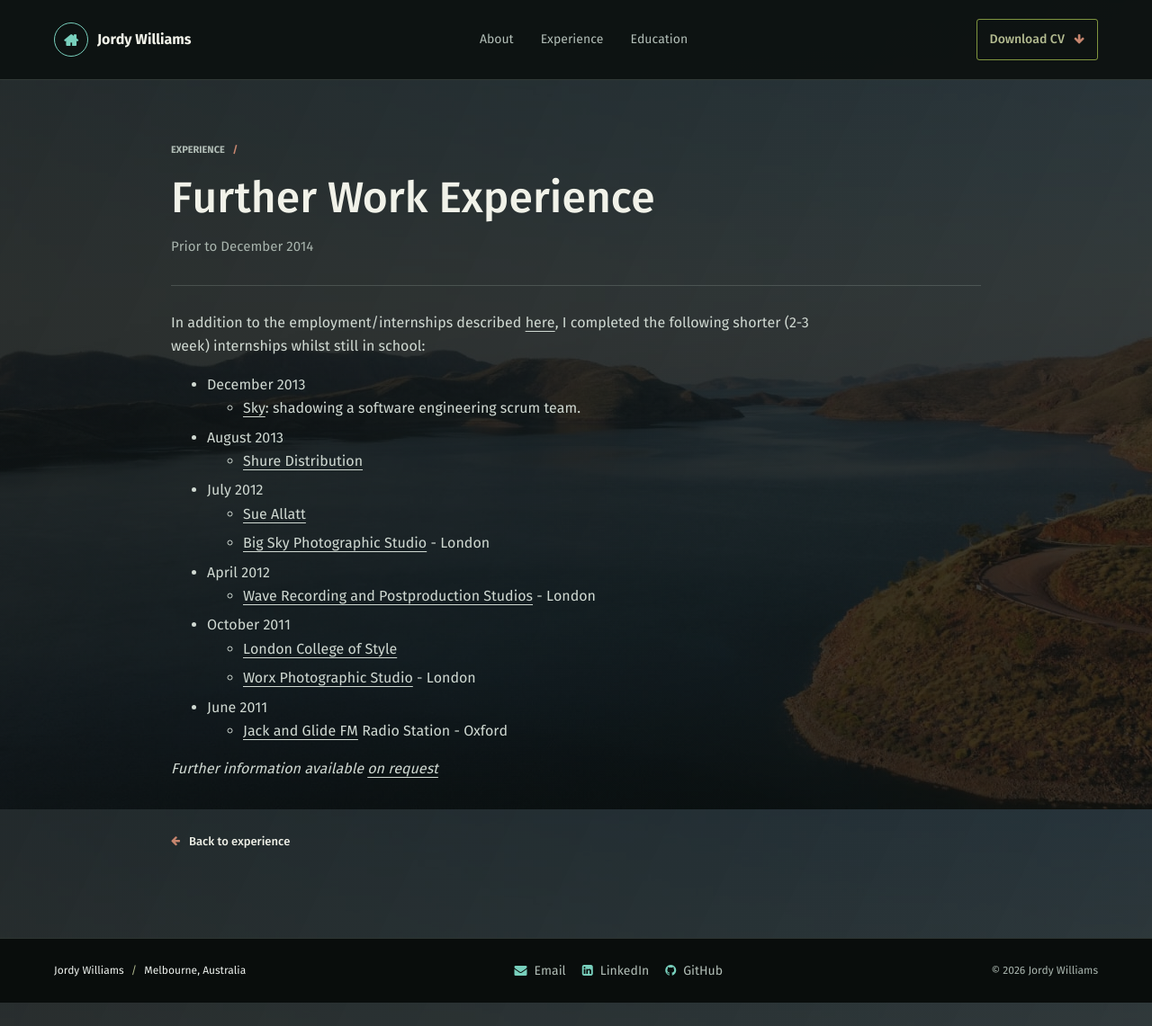
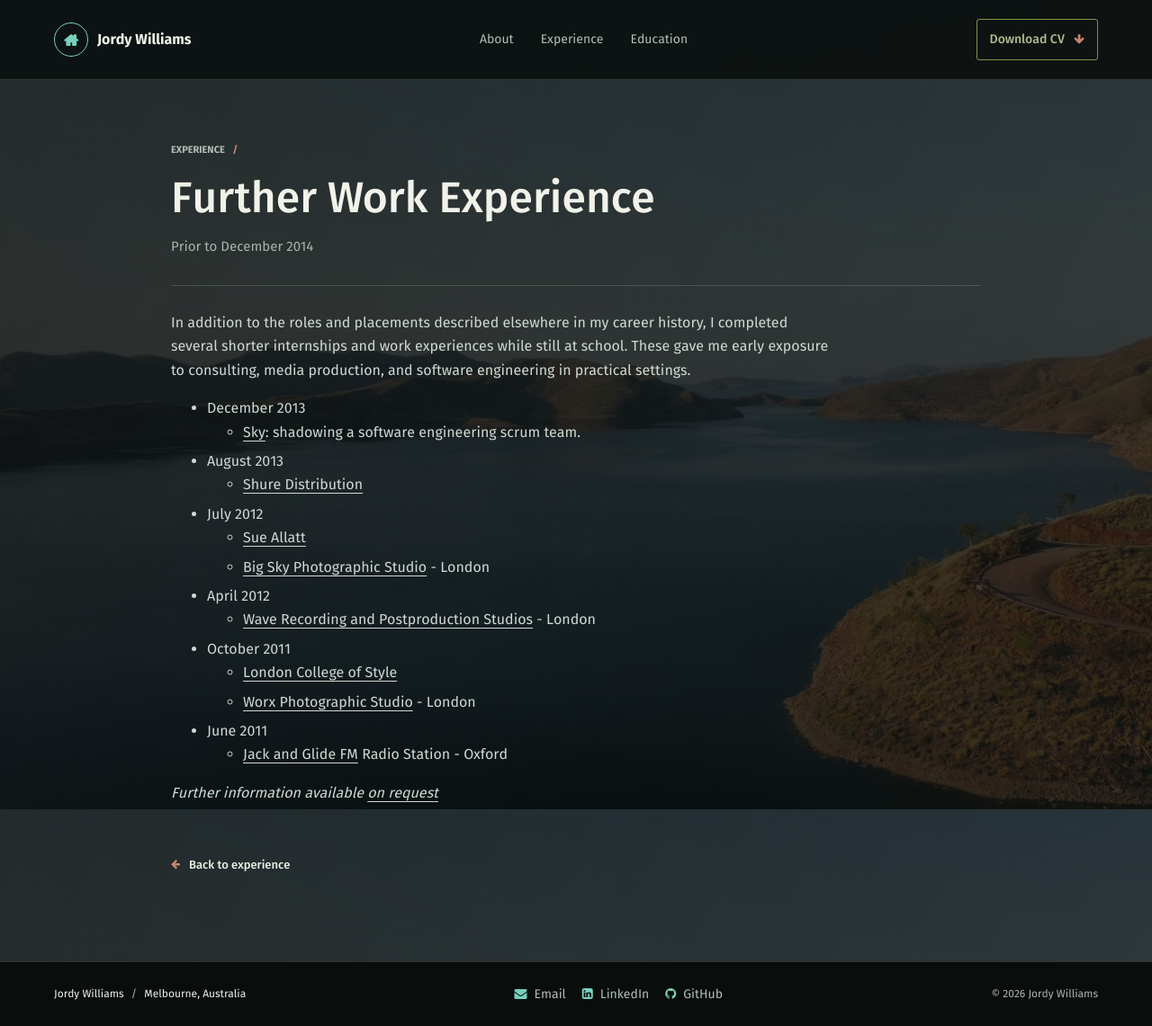
Before and after one commit to jordyjwilliams/jordyjwilliams.github.io, a Jekyll site: the page built from _posts/2014-12-01-furtherWorkExp.md, in a window 1280 px wide. Shown: the whole page at 90% size. Built offline with Jekyll 4.4.1, drawn with Linux system fonts in a browser that asks for light colours; before the commit the page ends 1115 px from its top, so only the background shows below that.

Commit message:
docs: updatae further work exp

```diff
--- a/_posts/2014-12-01-furtherWorkExp.md
+++ b/_posts/2014-12-01-furtherWorkExp.md
@@ -6,7 +6,7 @@ excerpt: "Prior to December 2014 - (Various lengths)"
 comments: false
 ---
 
-In addition to the employment/internships described [here]({{ site.url }}/employment), I completed the following shorter (2-3 week) internships whilst still in school:
+In addition to the roles and placements described elsewhere in my career history, I completed several shorter internships and work experiences while still at school. These gave me early exposure to consulting, media production, and software engineering in practical settings.
 
 * December 2013
     * [Sky](https://careers.sky.com/earlycareers/summerinternships/): shadowing a software engineering scrum team.
```
